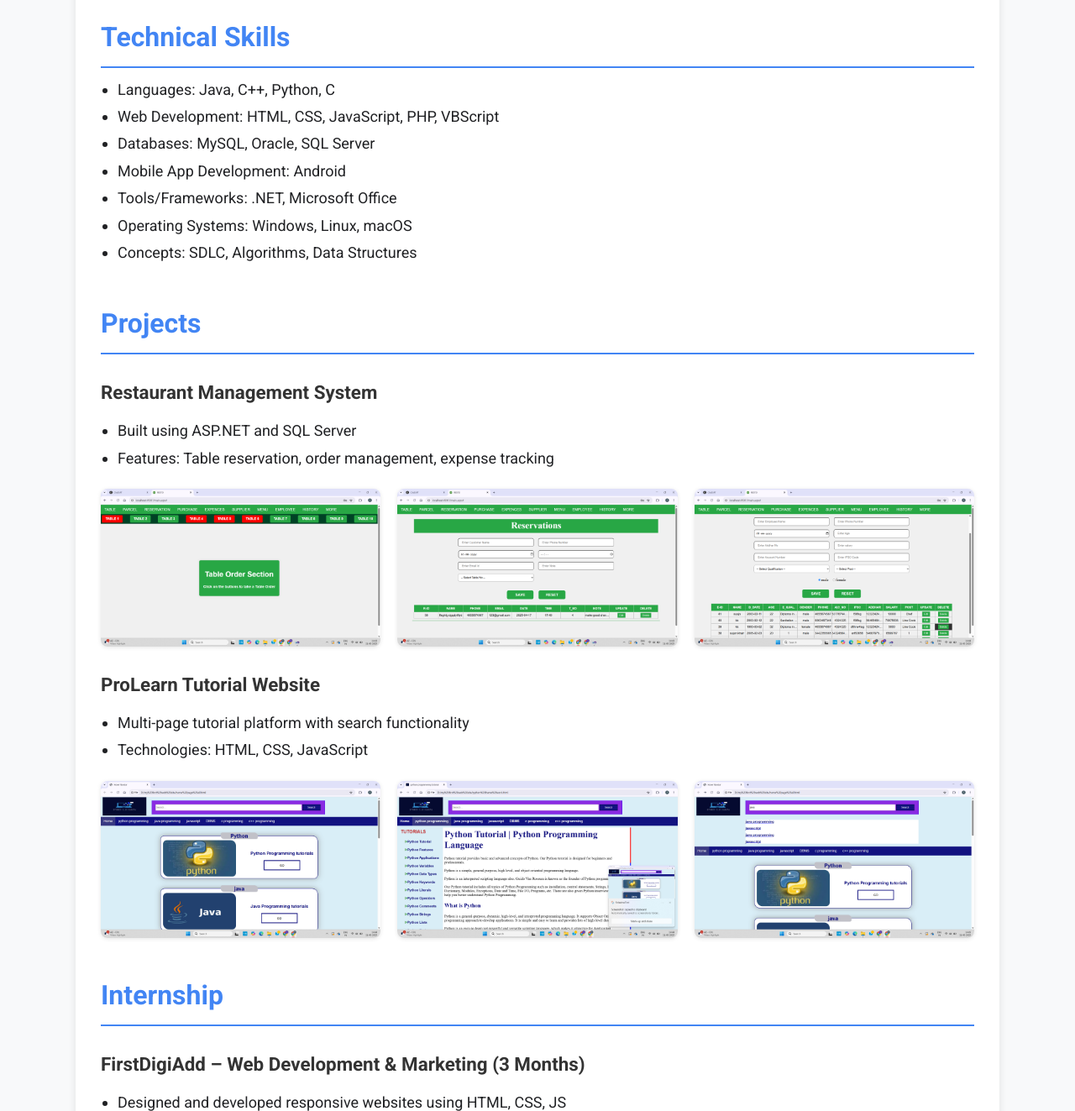
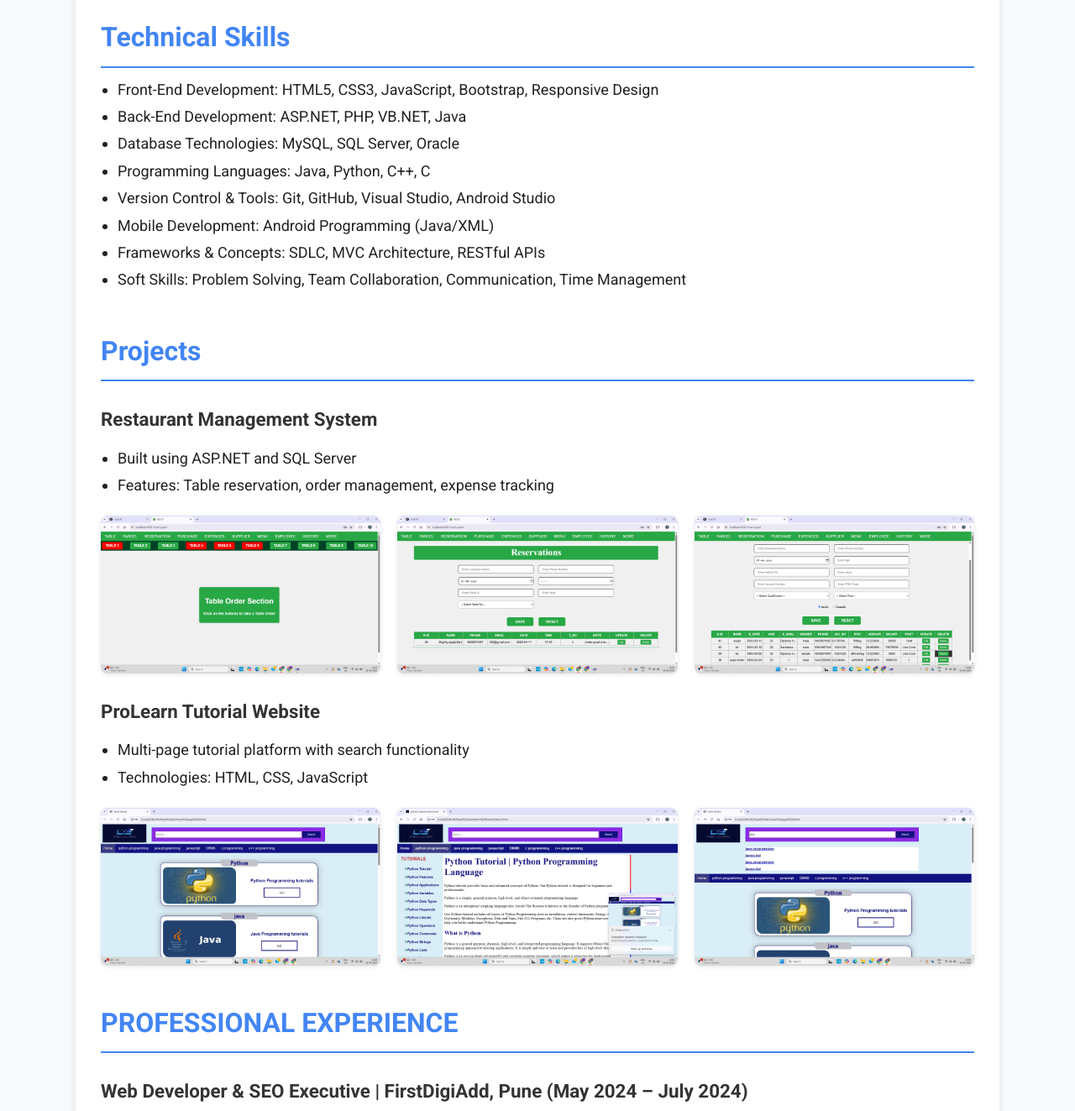
Before and after one commit to sujan-khair/portfolio-site, a plain HTML site: page index.html in a window 1280 px wide. Shown: the part 500-1823 px from the top of the page at 84% size. Drawn offline with Linux system fonts and the light colour scheme.

Commit message:
Update index.html
home page

```diff
--- a/index.html
+++ b/index.html
@@ -169,13 +169,14 @@
     <!-- Skills -->
     <h2>Technical Skills</h2>
     <ul>
-      <li>Languages: Java, C++, Python, C</li>
-      <li>Web Development: HTML, CSS, JavaScript, PHP, VBScript</li>
-      <li>Databases: MySQL, Oracle, SQL Server</li>
-      <li>Mobile App Development: Android</li>
-      <li>Tools/Frameworks: .NET, Microsoft Office</li>
-      <li>Operating Systems: Windows, Linux, macOS</li>
-      <li>Concepts: SDLC, Algorithms, Data Structures</li>
+      <li>Front-End Development: HTML5, CSS3, JavaScript, Bootstrap, Responsive Design </li>
+      <li>Back-End Development: ASP.NET, PHP, VB.NET, Java </li>
+      <li>Database Technologies: MySQL, SQL Server, Oracle</li>
+      <li>Programming Languages: Java, Python, C++, C</li>
+      <li>Version Control & Tools: Git, GitHub, Visual Studio, Android Studio </li>
+      <li>Mobile Development: Android Programming (Java/XML) </li>
+      <li>Frameworks & Concepts: SDLC, MVC Architecture, RESTful APIs </li>
+      <li>Soft Skills: Problem Solving, Team Collaboration, Communication, Time Management </li>
     </ul>
 
     <!-- Projects -->
@@ -204,14 +205,13 @@
     </div>
 
     <!-- Internship -->
-    <h2>Internship</h2>
-    <h3>FirstDigiAdd – Web Development & Marketing (3 Months)</h3>
+    <h2>PROFESSIONAL EXPERIENCE </h2>
+    <h3>Web Developer & SEO Executive | FirstDigiAdd, Pune (May 2024 – July 2024) </h3>
     <ul>
       <li>Designed and developed responsive websites using HTML, CSS, JS</li>
       <li>Enhanced SEO and cross-device UX</li>
       <li>Received Best Intern award</li>
     </ul>
-    <img src="incer.jpg" class="certificate-img" alt="Internship Certificate" />
 
     <!-- Achievements -->
     <h2>Achievements</h2>
@@ -226,7 +226,7 @@
     <h3>Bachelor of Computer Applications (BCA)</h3>
     <p><strong>Kavikulaguru Kalidas Sanskrit University, Ramtek</strong><br>
     Key Subjects: Programming, DBMS, Networking, Web Dev, Software Engineering<br>
-    Final Semester Completed – Result Awaited</p>
+    8.99 CGPA</p>
 
     <h3>Higher Secondary Certificate (HSC)</h3>
     <p><strong>Ramraje Junior College, Dapoli</strong><br>
```
